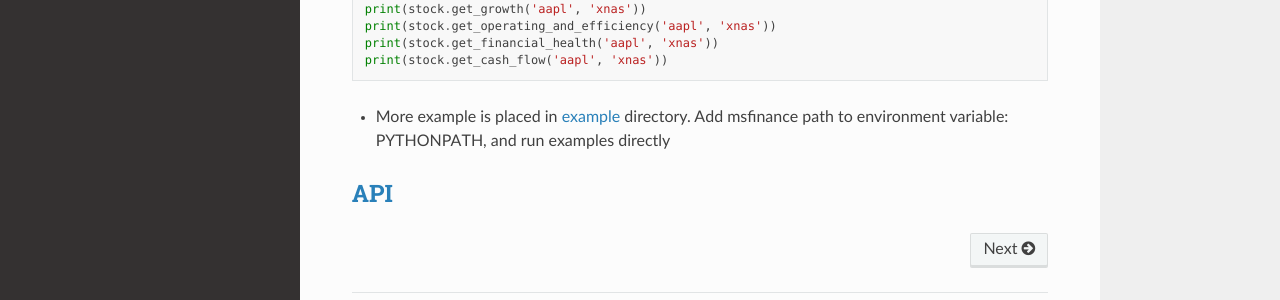
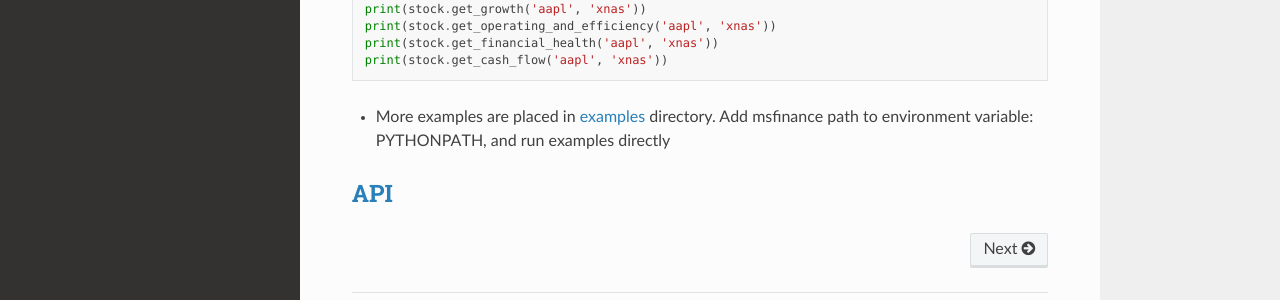
Before and after one commit to jimmysitu/msfinance, a Sphinx documentation site: the page built from docs/source/index.md, in a window 1280 px wide and 1054 px high. Shown: the part 656-956 px from the top of the window. Built offline with Sphinx 7.4.7 and the Read the Docs theme 2.0.0, drawn with Linux system fonts in a browser that asks for light colours.

Commit message:
Update docs requirments

````diff
--- a/docs/requirements.txt
+++ b/docs/requirements.txt
@@ -38,7 +38,7 @@
     # via sphinx
 snowballstemmer==2.2.0
     # via sphinx
-sphinx>=5.0.2
+sphinx==5.0.2
     # via
     #   -r docs/requirements.in
     #   sphinx-rtd-theme
--- a/docs/source/index.md
+++ b/docs/source/index.md
@@ -27,7 +27,7 @@
 print(stock.get_financial_health('aapl', 'xnas'))
 print(stock.get_cash_flow('aapl', 'xnas'))
 ```
-- More example is placed in [example](https://github.com/jimmysitu/msfinance/tree/main/example) directory. Add msfinance path to environment variable: PYTHONPATH, and run examples directly
+- More examples are placed in [examples](https://github.com/jimmysitu/msfinance/tree/main/examples) directory. Add msfinance path to environment variable: PYTHONPATH, and run examples directly
 
 ## [API](api.rst)
 
````
Also changed, not shown: other parts of docs/requirements.txt (+1 -1 lines), README.md (+1 -1 lines).
